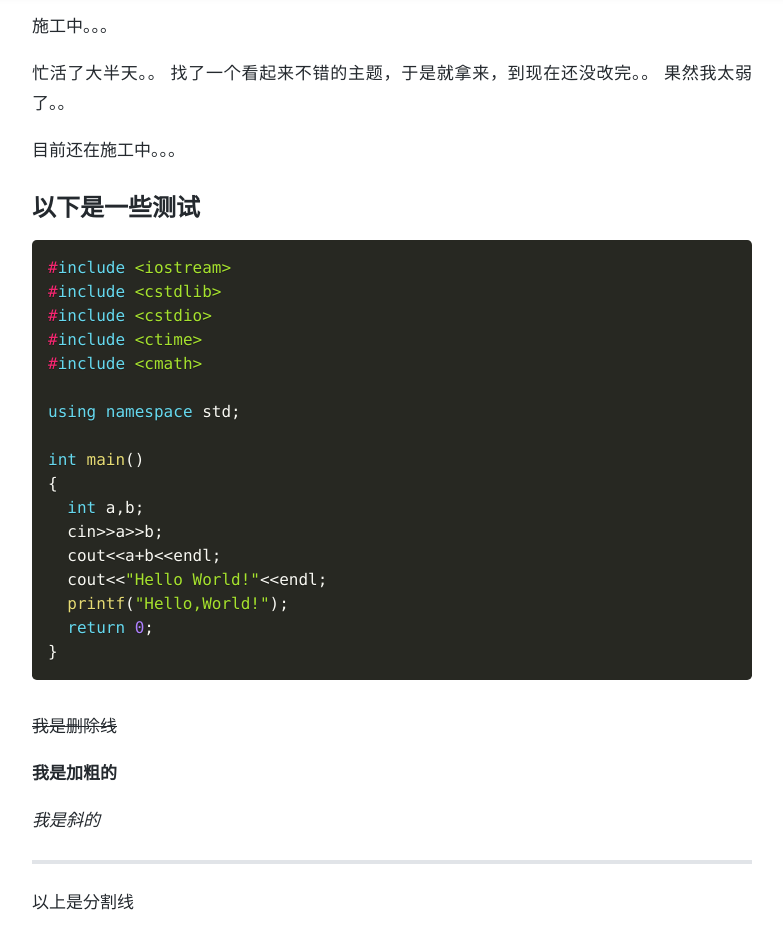
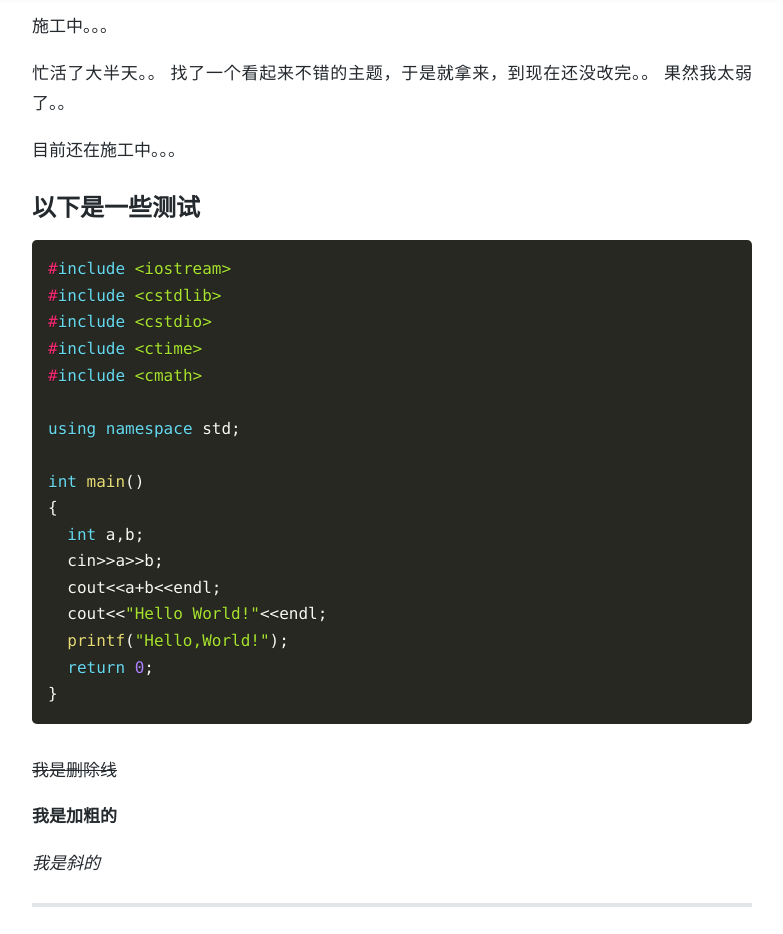
Before and after one commit to wwwxxxzzz666/wwwxxxzzz666.github.io, a Jekyll site: the page built from _posts/2017-07-30-first.md, in a window 1280 px wide and 1400 px high, scrolled down 388 px. Shown: the top 934 px of the window, without its empty margins (248-1031 px from the left). Built offline with Jekyll 4.4.1, drawn with Linux system fonts in a browser that asks for light colours; nearby versions of some CDN libraries; formulas are drawn with MathJax 3; comment, search, counter and statistics services are not loaded; a style sheet for code colours, icons or effects is not loaded.

Commit message:
Update prism.css

```diff
--- a/assets/css/prism.css
+++ b/assets/css/prism.css
@@ -35,6 +35,8 @@ pre[class*="language-"] {
 	margin: .5em 0;
 	overflow: auto;
 	border-radius: 0.3em;
+  	font-size: 100%;
+  	line-height: 1.66;
 }
 
 :not(pre) > code[class*="language-"],
```
